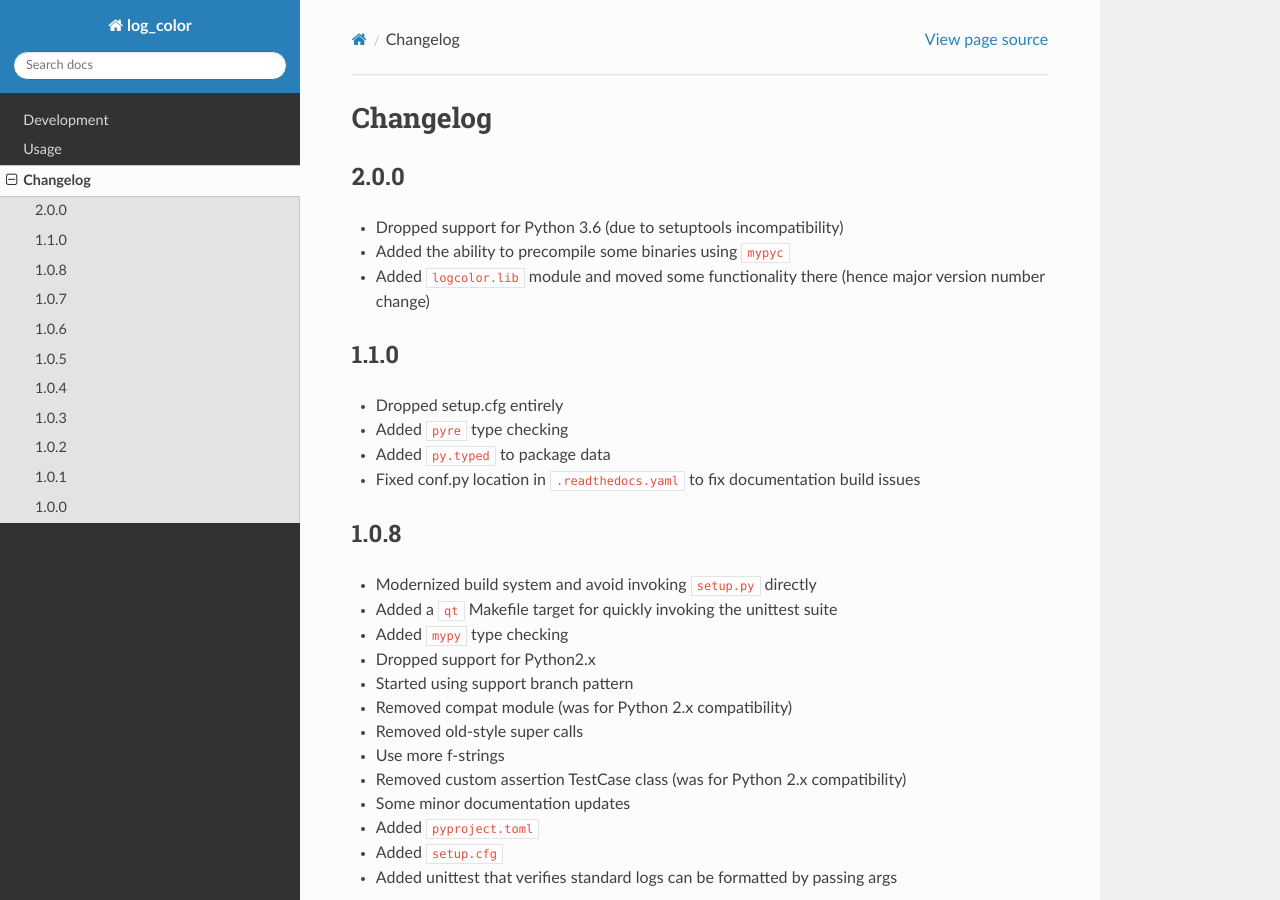
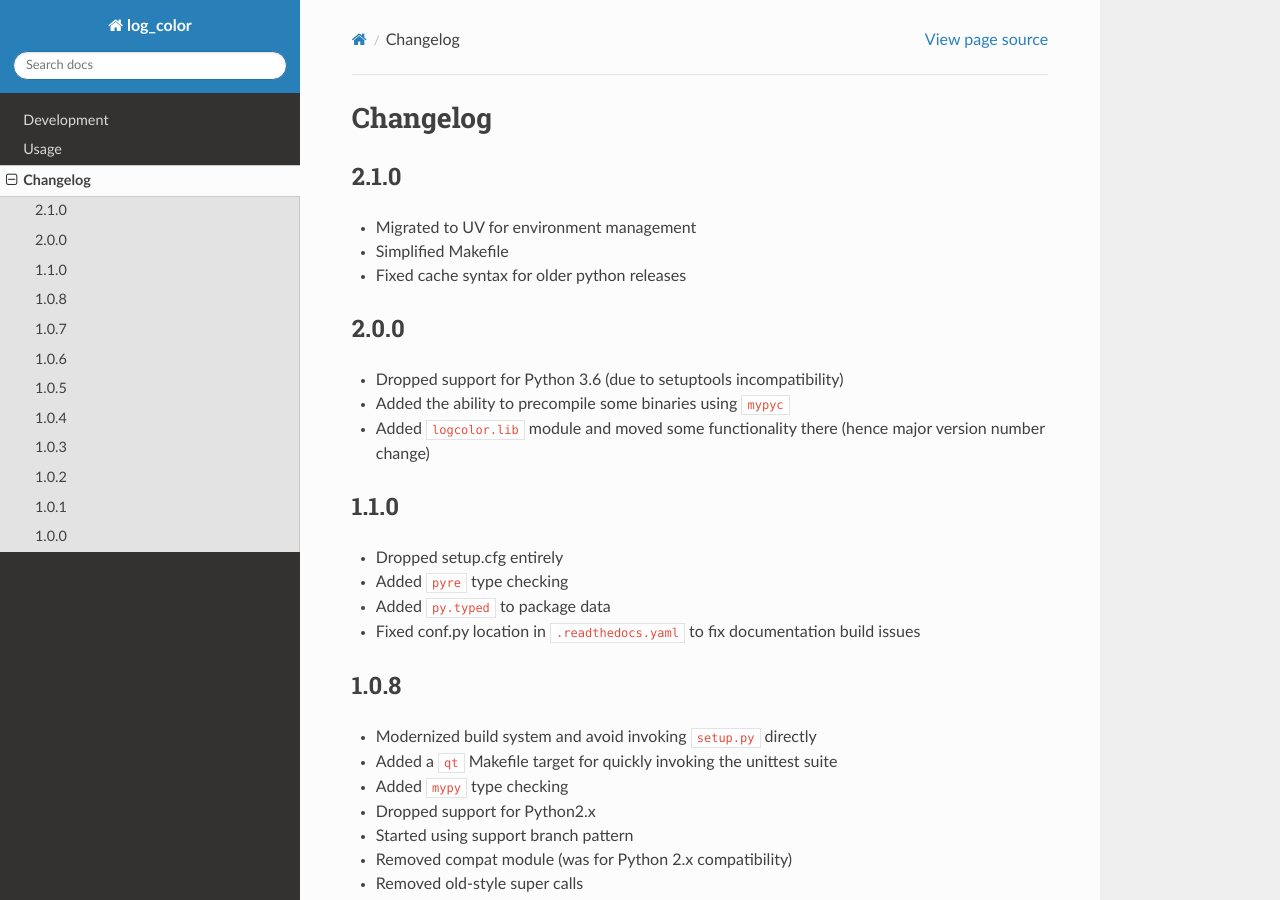
Before and after one commit to induane/logcolor, a Sphinx documentation site: the page built from docs/source/changelog.rst, in a window 1280 px wide and 900 px high. Built offline with Sphinx 7.4.7 and the Read the Docs theme 3.1.0, drawn with Linux system fonts in a browser that asks for light colours.

Commit message:
Update changelog for 2.1.0

```diff
--- a/docs/source/changelog.rst
+++ b/docs/source/changelog.rst
@@ -1,5 +1,11 @@
 Changelog
 =========
+
+2.1.0
+-----
+- Migrated to UV for environment management
+- Simplified Makefile
+- Fixed cache syntax for older python releases
 
 2.0.0
 -----
```
